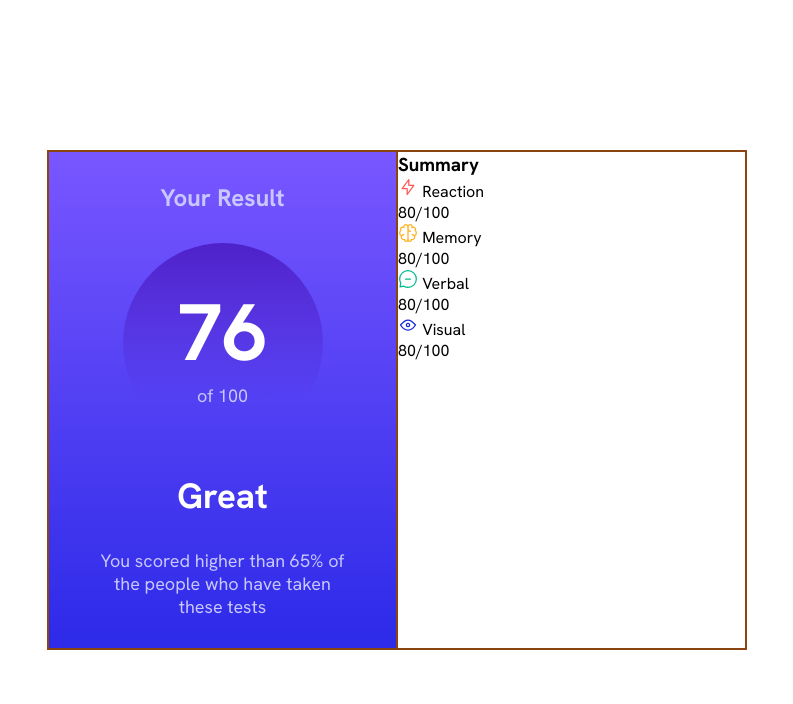
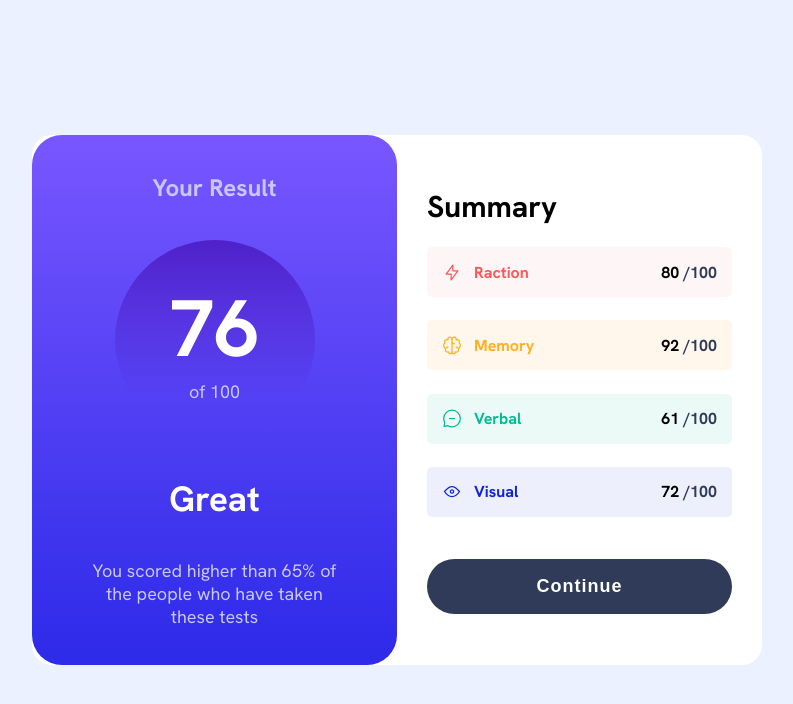
Before and after one commit to YefireFront/FrontendMentor-challenges, a plain HTML site: page JUNIOR/Challange 10/index.html in a window 1280 px wide. Shown: the whole page, without its empty margins (243-1036 px from the left). Drawn offline with Linux system fonts and the light colour scheme.

Commit message:
Challange 10 Finished

```diff
--- a/JUNIOR/Challange 10/index.html
+++ b/JUNIOR/Challange 10/index.html
@@ -22,15 +22,17 @@
       </p>
     </div>
     <div class="right">
+
       <h3>Summary</h3>
 
+      <div class="boxes">
         <div class="box Reaction">
           <div class="icono-word">
             <img src="./assets/images/icon-reaction.svg" alt="">
-          Reaction
+            <p>Raction </p>
           </div>
           <div class="numbers">
-          80/100
+            <strong>80</strong> <span>/100</span>
           </div>
         </div>
 
@@ -40,7 +42,7 @@
             Memory
           </div>
           <div class="numbers">
-          80/100
+            <strong>92</strong> <span>/100</span>
           </div>
         </div>
 
@@ -50,7 +52,7 @@
             Verbal
           </div>
           <div class="numbers">
-          80/100
+            <strong>61</strong> <span>/100</span>
           </div>
         </div>
 
@@ -60,9 +62,15 @@
             Visual
           </div>
           <div class="numbers">
-          80/100
+            <strong>72</strong> <span>/100</span>
           </div>
         </div>
+
+      </div>
+
+      <button>Continue</button>
+
+
 
     </div>
   </div>
--- a/JUNIOR/Challange 10/stylesheets/Challange10.css
+++ b/JUNIOR/Challange 10/stylesheets/Challange10.css
@@ -37,18 +37,19 @@ body {
   height: 100vh;
   overflow: hidden;
   margin: 0;
+  background-color: var(--Pale-blue);
 }
 
 .conatiner {
-  width: 700px;
-  height: 500px;
-  border: 1px solid saddlebrown;
+  width: 730px;
+  height: 530px;
   display: flex;
+  background-color: white;
+  border-radius: 20px;
 }
 
 .left {
   width: 50%;
-  border: 1px solid saddlebrown;
   display: flex;
   flex-direction: column;
   justify-content: space-evenly;
@@ -59,12 +60,12 @@ body {
     180deg,
     var(--Light-slate-blue) 0%,
     var(--Light-royal-blue) 98%
-
   );
   color: white;
+  border-radius: 30px;
 }
 
-.left h2{
+.left h2 {
   color: var(--Light-lavender);
 }
 .circle {
@@ -91,8 +92,7 @@ body {
   color: var(--Light-lavender);
 }
 
-
-.left h4{
+.left h4 {
   font-size: 35px;
 }
 
@@ -100,41 +100,137 @@ body {
   text-align: center;
   color: var(--Light-lavender);
   font-size: 18px;
+}
+
+
+
+
+.right {
+  width: 50%;
+  display: flex;
+  flex-direction: column;
+  justify-content: space-evenly;
+  padding: 30px;
+
+}
+
+.right h3 {
+  color:black;
+  font-size: 30px;
+}
+
+.right .boxes{
+  height: 270px;
+  display: flex;
+  flex-direction: column;
+  justify-content: space-between;
+
+}
+
+
+.right .boxes .box{
+  width: 100%;
+  display: flex;
+  justify-content:space-between;
+  align-items: center;
+  padding: 0 15px 0;
+  height: 50px;
+  border-radius: 5px;
+
+}
+
+.right .boxes .box .numbers{
+  color: black;
+}
+.right .boxes .box span{
+  color:var(--Dark-gray-blue);
+  font-weight: bold;
+}
+
+.right .boxes .box .icono-word{
+  display: flex;
+  font-weight: bold;
+}
+.right .boxes .box .icono-word img{
+  margin-right: 12px;
 
 }
 
 
 
+.Reaction{
+  background-color:#f7c8cf2f;
+  color: var(--Light-red);
+}
+.Memory{
+  background-color:#f9c26b23;
+  color: var(--Orangey-yellow);
+}
+.Verbal{
+  background-color:#00bb8f13;
+  color: var(--Green-teal);
+}
+.Visual{
+  background-color:#2d3ed915;
+  color: var(--Cobalt-blue);
+}
+
+.right button{
+  height: 55px;
+  color: white;
+  font-weight: 600;
+  font-size: 18px;
+  border: none;
+  border-radius: 30px;
+  background-color: var(--Dark-gray-blue);
+  letter-spacing: 1px;
+  margin-top: 20px;
+}
+
+.right button:hover{
+  background: linear-gradient(
+    175deg,
+    var(--Light-slate-blue) 0%,
+    var(--Light-royal-blue) 158%
+  );
+  cursor: pointer;
+
+}
 
 
 
+@media only screen and (max-width: 600px) {
+
+  body{
+    font-size: 16px;
+  }
+
+  .conatiner{
+    flex-direction: column;
+    max-width: 80%;
+    justify-content: center;
+    align-items: center;
+    min-width: 100%;
+    min-height: 100%;
+
+  }
+
+  .left{
+    min-width: 100%;
+    min-height: 45%;
+    border-radius: 0 0 25px 25px;
+  }
+  .right{
+    min-width: 100%;
+    min-height: 55%
+
+
+  }
+
+  .right h3{
+    font-size: 16px;
+  }
 
 
 
-
-
-
-
-
-
-
-
-
-
-
-
-
-
-
-
-
-
-
-  .right {
-    width: 50%;
-    border: 1px solid saddlebrown;
-  }
-
-  .right h2 {
-    color: var(--Dark-gray-blue);
-  }
+}
```
Lines whose indentation alone changed are shown as unchanged.
